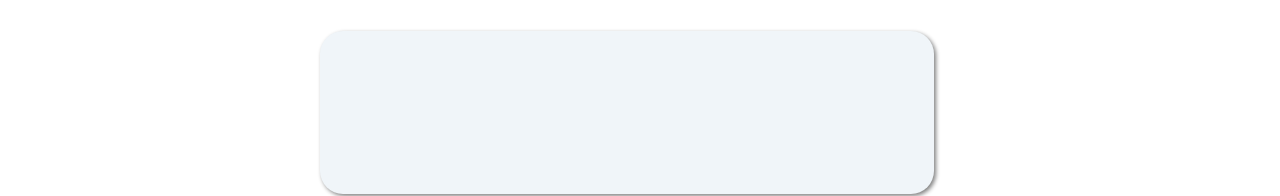
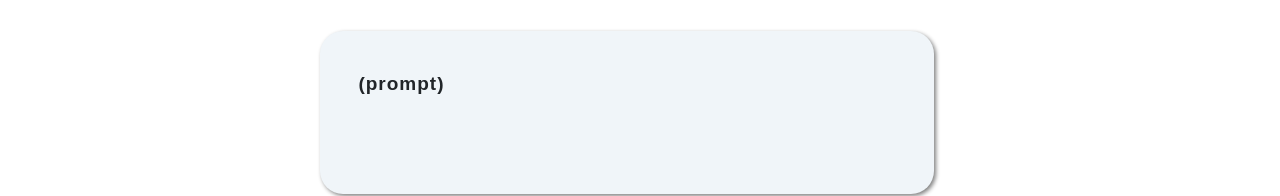
Before and after one commit to JalalBe66/Smart-Context, a React (Create React App) app: page /result in a window 1280 px wide. Both pictures are taken after a click on the button "Result". Shown: the part 277-473 px from the top of the page. Built offline with nearby package versions, Linux system fonts and the light colour scheme.

Commit message:
last update

```diff
--- a/src/stepPers/AdminPers.js
+++ b/src/stepPers/AdminPers.js
@@ -133,10 +133,10 @@ const addNew = () => {
     resultText=""
     for(let i = 1;i<maxContainner ;i++){
       if(i<maxContainner-1){
-      resultText+="the student "+document.getElementsByName("student"+i)[0].value+" has the personality "+document.getElementsByName("personality"+i)[0].value+" and "
+      resultText+="the student "+document.getElementsByName("student"+i)[0].value+" has "+document.getElementsByName("personality"+i)[0].value+" personality and "
     }
     else{
-      resultText+="the student "+document.getElementsByName("student"+i)[0].value+" has the personality "+document.getElementsByName("personality"+i)[0].value
+      resultText+="the student "+document.getElementsByName("student"+i)[0].value+" has "+document.getElementsByName("personality"+i)[0].value+" personality"
     }
   }
     return resultText
--- a/src/stepPers/confirm.js
+++ b/src/stepPers/confirm.js
@@ -18,7 +18,7 @@ export default function Confirm(){
         </div>
         <div  className="Container-barre-serv2">
           <div className="question1-container">
-            <p id='title-q1'>{resultText}</p>
+            <p id='title-q1'>{resultText} (prompt)</p>
 
           </div>
 
```
